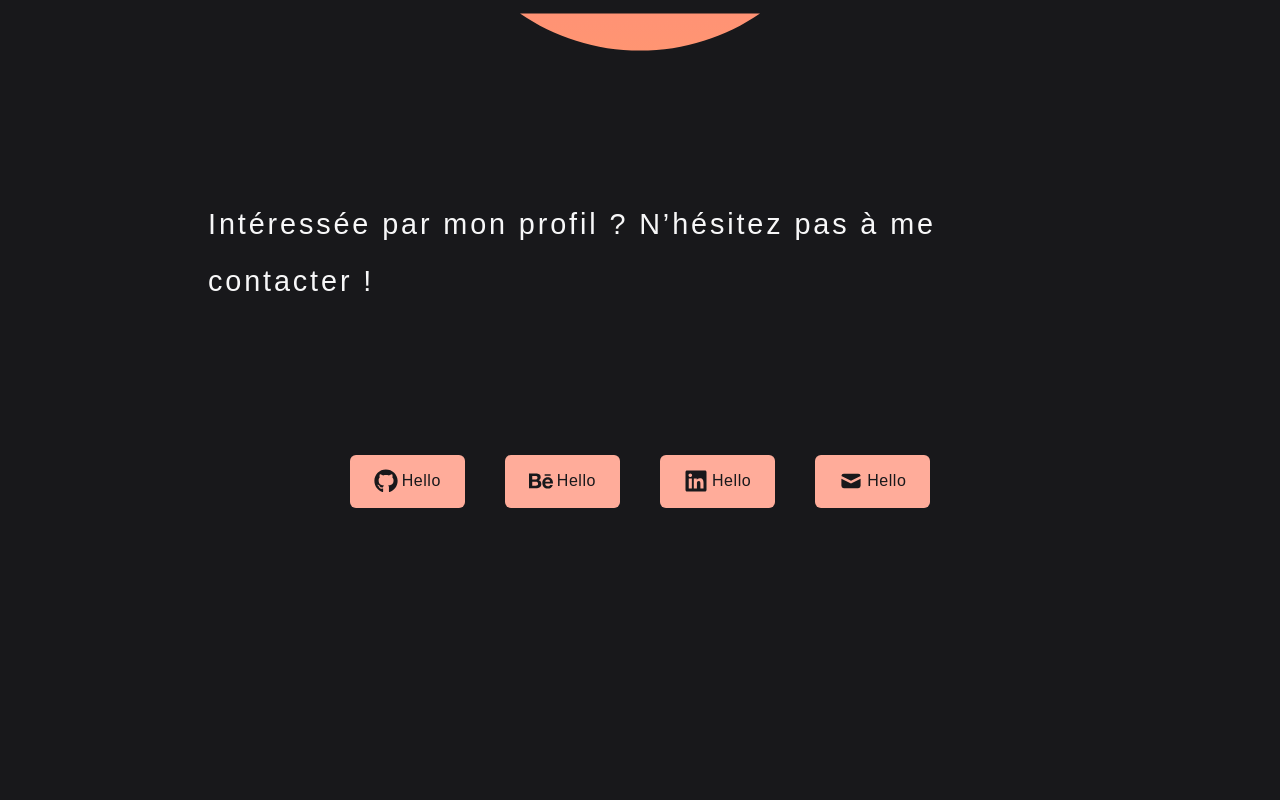
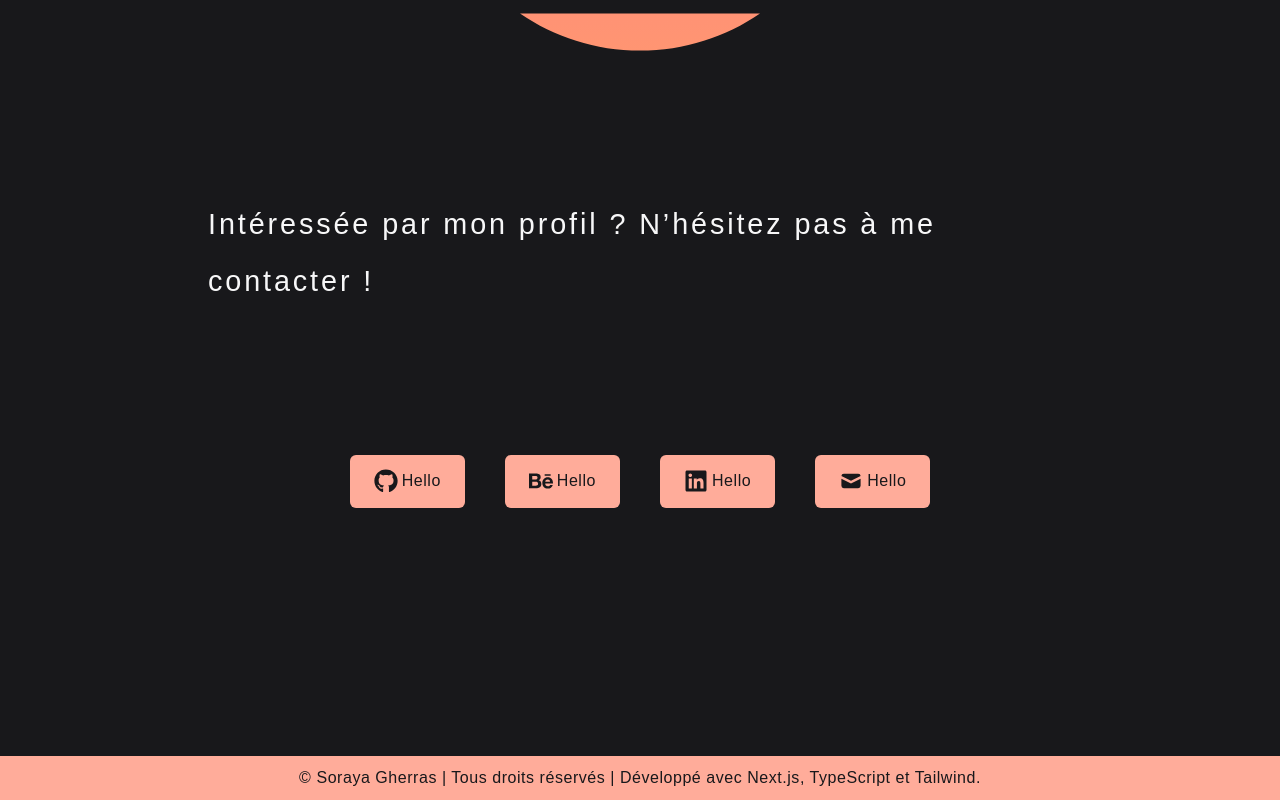
Before and after one commit to Assoghe/portfonextjs, a Next.js app: page / in a window 1280 px wide. Shown: the part 4973-5773 px from the top of the page. Before the commit the page ends 5729 px from the top, so only its background shows below. Built offline with nearby package versions, Linux system fonts and the light colour scheme; a web font is replaced by a local one.

Commit message:
portfolioPage > Add Footer

```diff
--- /dev/null
+++ b/src/app/_components/footer/page.tsx
@@ -0,0 +1,12 @@
+import { Typography } from '@/app/ui/design-system/typography/typography'
+import React from 'react'
+
+export const Footer = () => {
+  return (
+    <footer className='bg-primary px-12 tablet:px-52  text-center py-2'>
+        <Typography variant='body-one' component='p' className='text-neutral-950'>
+        © Soraya Gherras | Tous droits réservés | Développé avec Next.js, TypeScript et Tailwind.
+        </Typography>
+    </footer>
+  )
+}
--- a/src/app/layout.tsx
+++ b/src/app/layout.tsx
@@ -3,6 +3,7 @@ import type { Metadata } from "next";
 import { Unbounded } from "next/font/google";
 import "./globals.css";
 import Navbar from "./_components/navigation/navbar";
+import { Footer } from "./_components/footer/page";
 
 const unbounded = Unbounded({ subsets: ["latin"] });
 
@@ -21,6 +22,7 @@ export default function RootLayout({
       <body className={unbounded.className}>
         <Navbar/>
         {children}
+        <Footer/>
         </body>
     </html>
   );
```
Also changed, not shown: src/app/constants/constants.tsx (line endings or trailing spaces).
